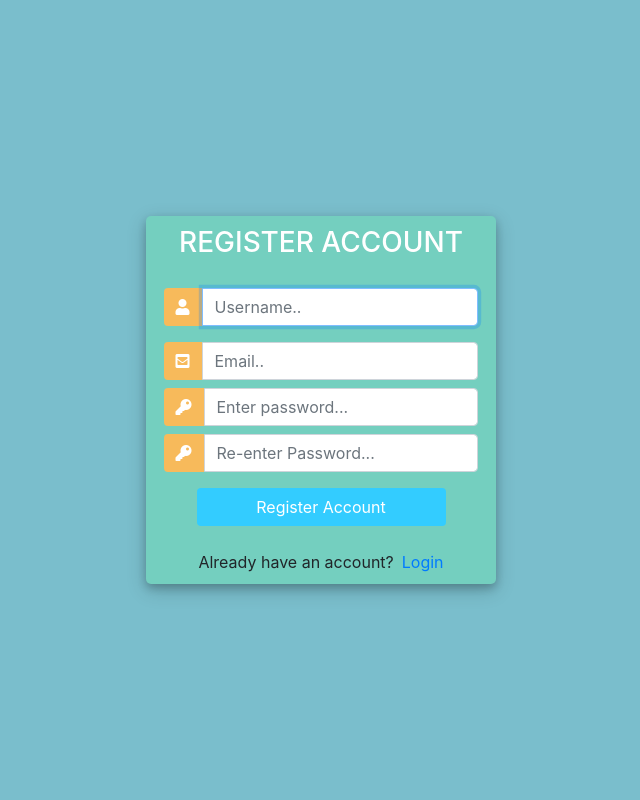
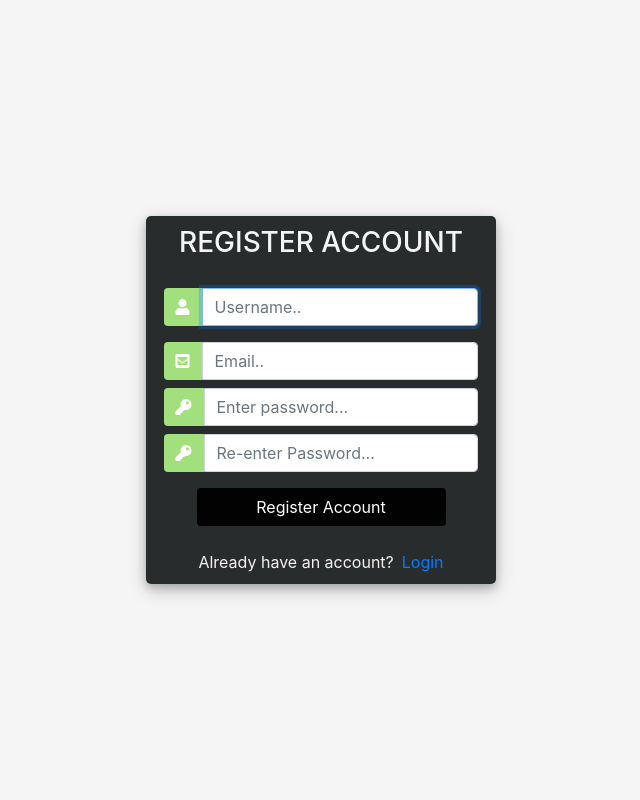
Before and after one commit to mann27/Albums, a Django app: page /register/ in a window 1280 px wide. Shown: the whole page, without its empty margins (319-959 px from the left). Run offline with Django 3.2, Linux system fonts and the light colour scheme; some libraries are stand-ins or nearby versions.

Commit message:
updated the frontend

```diff
--- a/fpage/static/css/styles.css
+++ b/fpage/static/css/styles.css
@@ -3,13 +3,13 @@ body,
         margin: 0;
         padding: 0;
         height: 100%;
-        background: #7abecc !important;
+        background: #F5F5F5 !important;
     }
     .user_card {
         width: 350px;
         margin-top: auto;
         margin-bottom: auto;
-        background: #74cfbf;
+        background: #292c2c;
         position: relative;
         display: flex;
         justify-content: center;
@@ -27,11 +27,11 @@ body,
     }
 
     #form-title{
-        color: #fff;
+        color: #F5F5F5;
     }
     .login_btn {
         width: 100%;
-        background: #33ccff !important;
+        background: #020202 !important;
         color: white !important;
     }
     .login_btn:focus {
@@ -42,7 +42,7 @@ body,
         padding: 0 2rem;
     }
     .input-group-text {
-        background: #f7ba5b !important;
+        background: #a1e07d !important;
         color: white !important;
         border: 0 !important;
         border-radius: 0.25rem 0 0 0.25rem !important;
--- a/fpage/templates/fpage/login.html
+++ b/fpage/templates/fpage/login.html
@@ -49,7 +49,7 @@
 				{% endfor %}
 
 				<div class="mt-4">
-					<div class="d-flex justify-content-center links">
+					<div class="d-flex justify-content-center links" style="color:rgb(247, 241, 241)">
 						Don't have an account? <a href="{% url 'fpage:register' %}" class="ml-2">Sign Up</a>
 					</div>
 
--- a/fpage/templates/fpage/register.html
+++ b/fpage/templates/fpage/register.html
@@ -57,7 +57,7 @@
 				{{form.errors}}
 
 				<div class="mt-4">
-					<div class="d-flex justify-content-center links">
+					<div class="d-flex justify-content-center links" style="color:rgb(247, 241, 241)">
 						Already have an account? <a href="{% url 'fpage:login' %}" class="ml-2">Login</a>
 					</div>
 				</div>
@@ -65,9 +65,6 @@
 		</div>
 	</div>
 	<script>
-						/* Because i didnt set placeholder values in forms.py they will be set here using vanilla Javascript
-		//We start indexing at one because CSRF_token is considered and input field
-		 */
 
 		//Query All input fields
 		var form_fields = document.getElementsByTagName('input')
```
